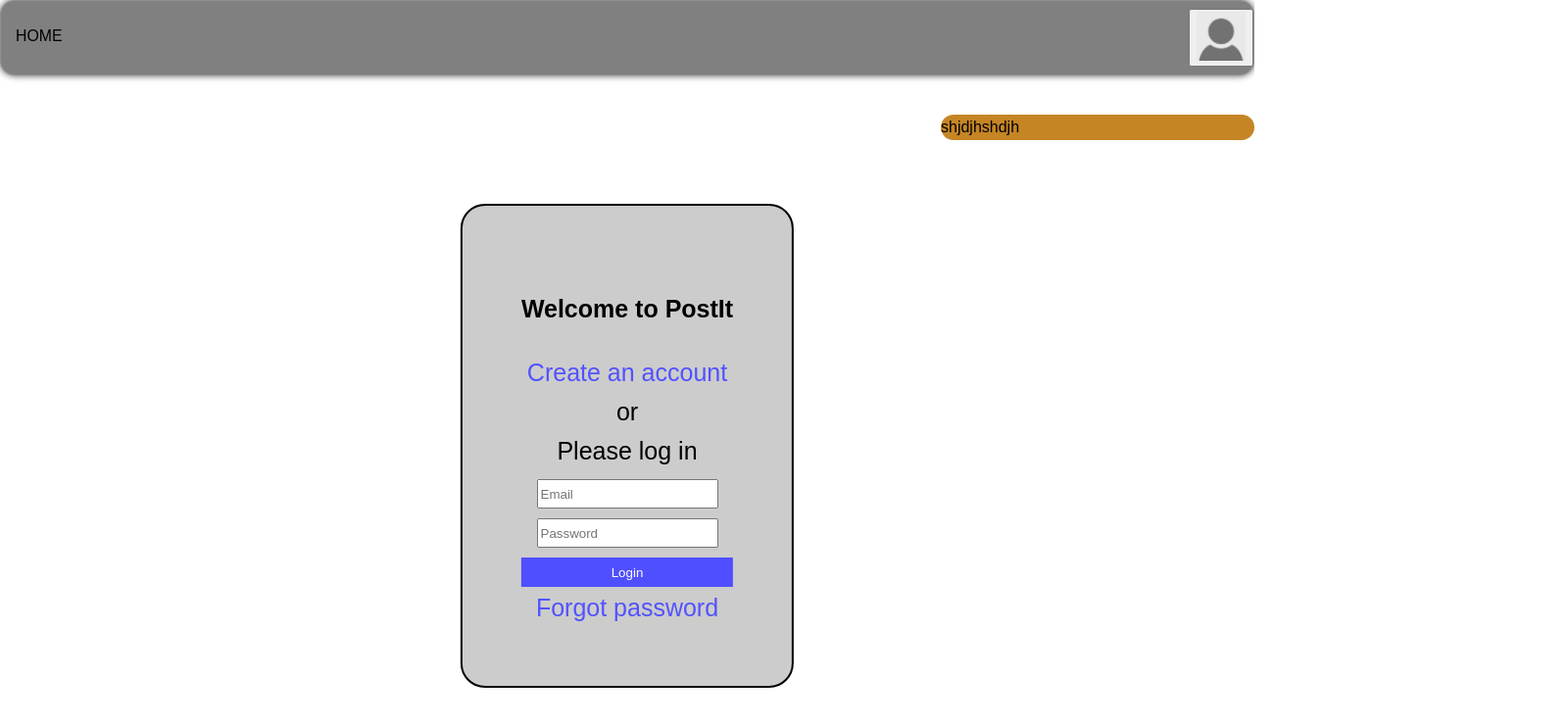
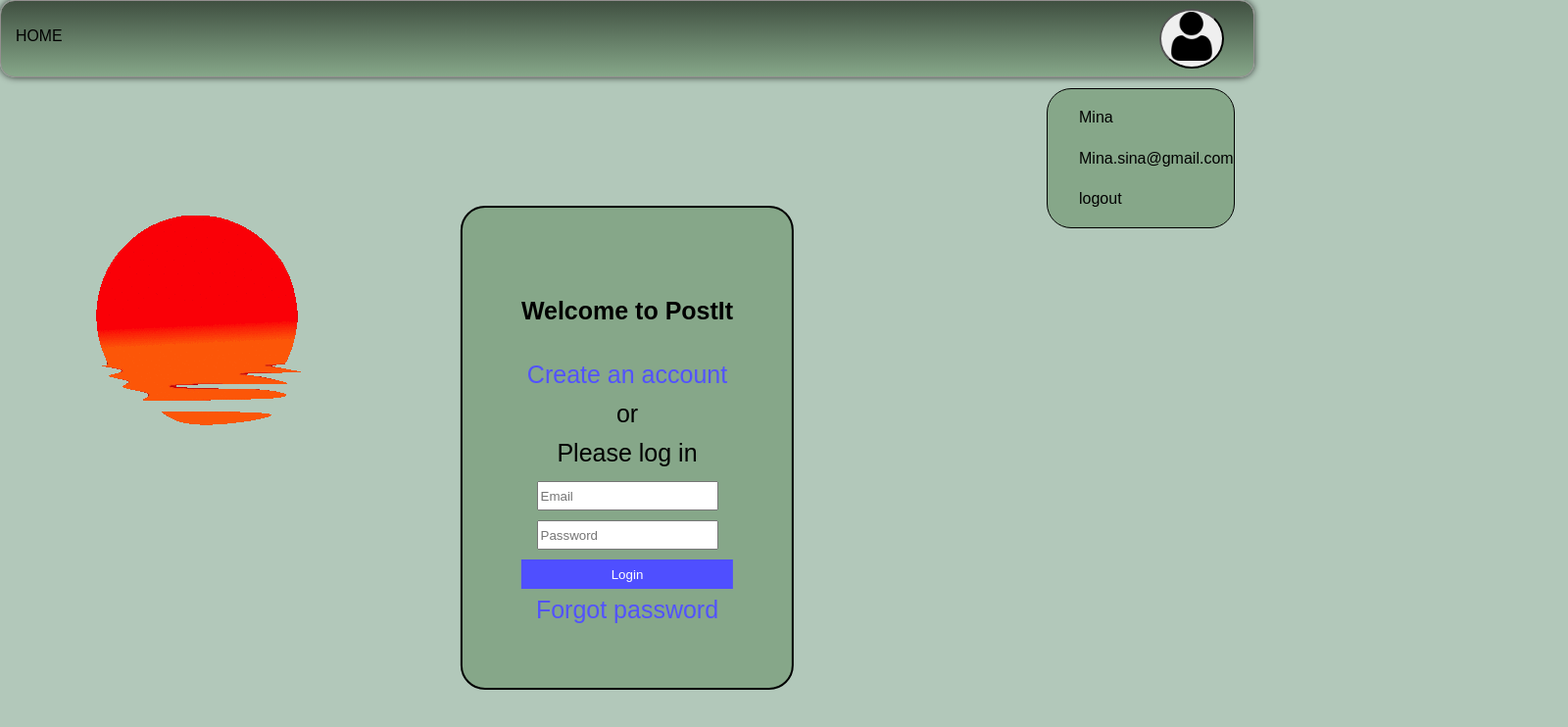
Before and after one commit to jaannigul/WADHW1, a plain HTML site: page login.html in a window 1280 px wide. Both pictures are taken after a click on the button 1246 px from the left and 38 px from the top of the page. Shown: the whole page at 98% size, 1600 px wide, since content can reach past the window. Drawn offline with Linux system fonts and the light colour scheme.

Commit message:
stiil ja popup menu

```diff
--- a/login.html
+++ b/login.html
@@ -13,14 +13,16 @@
             <li><a href="index.html">Home</a></li>
         </ul>
 
-        <button class = "logoButton" id = "logoButton"><img src="res/images/usericon.jpg" width="50" height="50" alt = "My profile picture" ></button>
+        <button class = "logoButton" id = "logoButton"><img src="res/images/user.png" width="50" height="50" alt = "My profile picture" ></button>
 
     </header>
     <div  class = "container">
 
 
         <div class = "column edge">
-
+            <div class = "gif">
+                <img img src="res/images/gif1.gif">
+            </div>
         </div>
         <div class="column center">
             <div  class = "login_box" id = "login_box">
@@ -39,10 +41,12 @@
         </div>
         <div class = "column edge">
             <div class = "dropdown" id ="dropdown">
-              shjdjhshdjh
+                <p>Mina</p>
+                <p>Mina.sina@gmail.com</p>
+                <p>logout</p>
             </div>
         </div>
     </div>
-    <scr type = "text/javascript" src="src/js/script.js"></scr>
+    <script type = "text/javascript" src="src/js/script.js"></script>
 </body>
 </html>
--- a/res/css/style.css
+++ b/res/css/style.css
@@ -1,18 +1,21 @@
 * {
     font-family: sans-serif;
     box-sizing: border-box;
+
 }
 
 body{
     line-height: 1.6;
     margin: 0;
+    background-color: #B2C8BA;
 }
 
 .header{
     padding-top: .5em;
     padding-bottom: .5em;
     border: 1px solid #938f8f;
-    background-color: rgb(128, 128, 128);
+
+    background-image: linear-gradient(0,#86A789,#405041);/* #86A789*/
     box-shadow: 0 0 7px 0 rgba(0,0,0,0.75);
     border-radius: 15px;
     position: sticky;
@@ -45,9 +48,10 @@ ul{
     list-style: none;
 }
 
-.logo{
+.logoButton{
     font-size: 1.1em;
-    margin: 0 5px 0 0;
+    margin: 0 30px 0 0;
+    border-radius: 50%;
 }
 
 @media(min-width: 768px){
@@ -61,7 +65,7 @@ ul{
 }
 
 @media(max-width: 767px){
-    .logo{
+    .logoButton{
         display: none;
     }
     .nav {
@@ -103,7 +107,7 @@ end of navbar
 }
 
 .postcontainer{
-    background-color: #cccccc;
+    background-color: #86A789;
     border-radius: 10px;
     margin-bottom: 20px;
     display: flex;
@@ -166,7 +170,7 @@ end of navbar
 
 footer{
     border-radius: 10px;
-    background-color: #f0f0f0;
+    background-color: #D2E3C8;
     align-items: center;
     text-align: center;
     padding: 30px;
@@ -196,6 +200,7 @@ START
     background-color: #d2d1d1;
     text-align: center;
     border-radius: 25px;
+    background-color: #86A789;
 }
 
 .row {
@@ -263,13 +268,14 @@ START
     border: 2px solid;
     transform:translate(-50%, -50%);
     padding: 60px;
-    background-color: #cccccc;
+    background-color: #86A789;
     margin-top: 25ch;
 
     left: 50%;
     position: absolute;
     text-align: center;
     border-radius: 25px;
+
 }
 
 #button{
@@ -297,8 +303,24 @@ STOP
 dropdown menu
 */
 .dropdown{
+    top: 90px;
+    margin-left: 140px;
+    right: 20px;
+    background-color: #86A789;
+    border-radius: 25px;
+    border-style: double;
+    border-width: 1px;
+    display: none;
+    padding-left: 2.5%;
+    width: 15%;
+    position: fixed;
 
-    background-color: #c58524;
-    border-radius: 25px;
-    display:block;
 }
+.gif{
+
+    height: 1000px;
+    width: 1000px;
+
+    margin-right: 600px;
+
+}
--- a/src/js/script.js
+++ b/src/js/script.js
@@ -1,8 +1,4 @@
-console.log("ssssss")
-console.log('kdjsjdjhafdjhdsgjgdaghdfj')
-
-
-
+console.log("hshshshhshshs")
 document.getElementById("logoButton").addEventListener("click", function() {
 
     var dropdownContent = document.getElementById("dropdown");
```
Also changed, not shown: addPost.html (+7 -3 lines), index.html (+7 -3 lines), res/images/gif1.gif (added), res/images/user.png (added), res/images/usericon.jpg (deleted).
